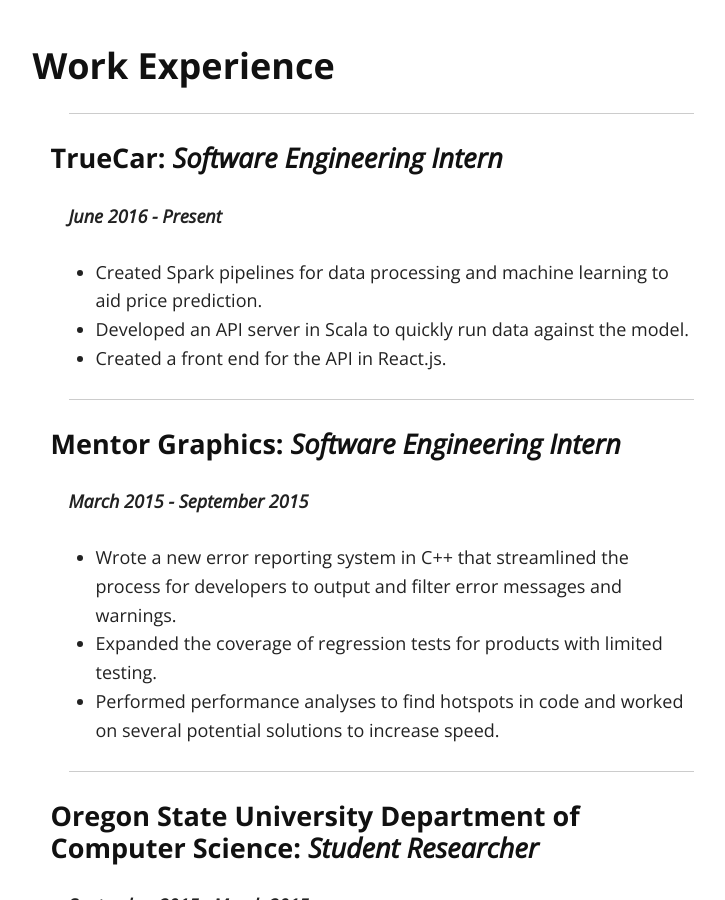
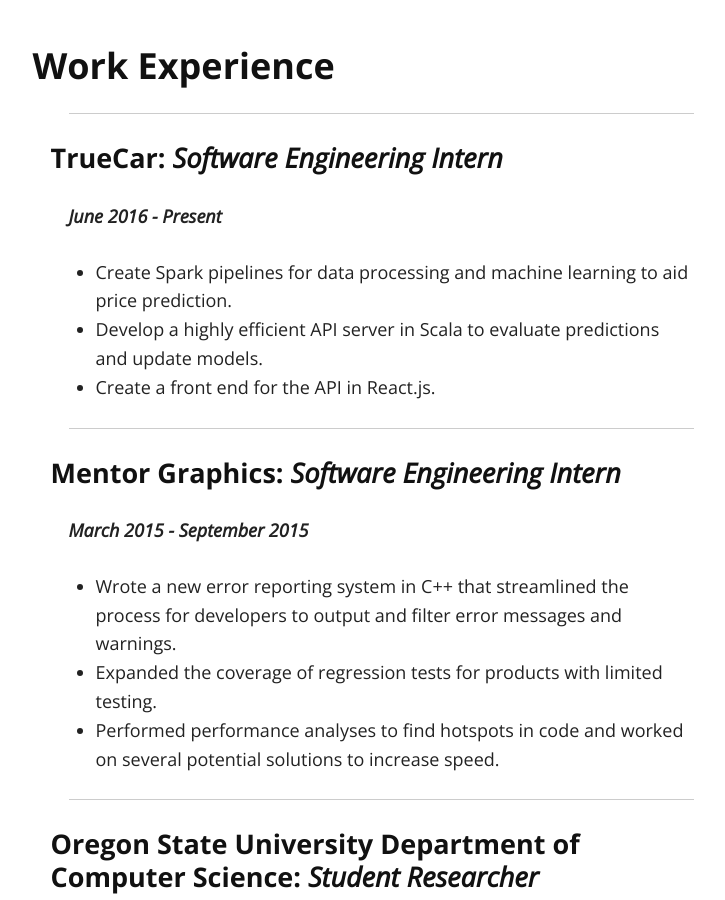
Before and after one commit to benrbrook/personal-page, a Jekyll site: the page built from index.md, in a window 1280 px wide and 900 px high, scrolled down 494 px. Shown: the whole window, without its empty margins (259-984 px from the left). Built offline with Jekyll 4.4.1, drawn with Linux system fonts in a browser that asks for light colours.

Commit message:
Change past to present tesne

```diff
--- a/index.md
+++ b/index.md
@@ -12,9 +12,9 @@ layout: default
 
 **_June 2016 - Present_**
 
-* Created Spark pipelines for data processing and machine learning to aid price prediction.
-* Developed an API server in Scala to quickly run data against the model.
-* Created a front end for the API in React.js.
+* Create Spark pipelines for data processing and machine learning to aid price prediction.
+* Develop a highly efficient API server in Scala to evaluate predictions and update models.
+* Create a front end for the API in React.js.
 
 ---
 
```
